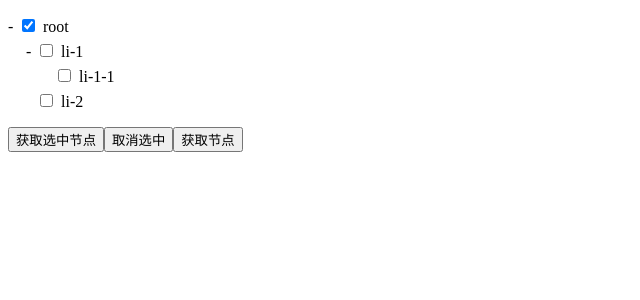
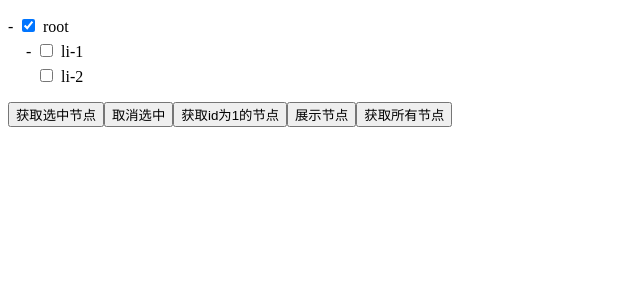
Before and after one commit to JianKang-Li/vue-tree, a Vue app: page / in a window 1280 px wide. Shown: the top 300 px of the page, without its empty margins (0-640 px from the left). Built offline with nearby package versions, Linux system fonts and the light colour scheme.

Commit message:
支持控制节点展示，和获取所有节点

```diff
--- a/src/App.vue
+++ b/src/App.vue
@@ -4,7 +4,9 @@
 
   <button @click="getSelect">获取选中节点</button>
   <button @click="cancelSelect">取消选中</button>
-  <button @click="getID1">获取节点</button>
+  <button @click="getID1">获取id为1的节点</button>
+  <button @click="showNode">展示节点</button>
+  <button @click="getAll">获取所有节点</button>
 </template>
 
 <script setup>
@@ -24,7 +26,8 @@ const nodes = ref([{
     children: [{
       id: 3,
       name: 'li-1-1',
-      checked: false
+      checked: false,
+      visible: false
     }]
   },
   {
@@ -35,7 +38,7 @@ const nodes = ref([{
 }])
 
 const cancelSelect = () => {
-  tree.value.changeItem(false, 0)
+  tree.value.changeItemChecked(false, 0)
 }
 
 const getID1 = () => {
@@ -43,7 +46,15 @@ const getID1 = () => {
   console.log(nodes)
 }
 
+const showNode = () => {
+  tree.value.changeNode(3, {visible: true})
+}
+
 const getSelect = () => {
   console.log(tree.value.getCheckedNodes())
 }
+
+const getAll = () => {
+  console.log(tree.value.getAllNodes())
+}
 </script>
--- a/src/components/Tree/Tree.vue
+++ b/src/components/Tree/Tree.vue
@@ -1,13 +1,13 @@
 <template>
   <ul ref="el" class="k-tree">
     <template v-for="(node, index) in nodes" :key="index">
-      <TreeItem :node="node" :options="options" :level="level" @change-check="changeItem"/>
+      <TreeItem :node="node" :options="options" :level="level" @change-check="changeItemChecked"/>
     </template>
   </ul>
 </template>
 
 <script setup>
-import { nextTick, ref, h, defineComponent, computed } from 'vue'
+import { ref, computed } from 'vue'
 import TreeItem from './TreeItem.vue'
 import { defaultOptions } from "./utils/util"
 
@@ -32,7 +32,7 @@ const level = computed(() => {
   return props.level + 1
 })
 
-const changeNode = (arr, id, node) => {
+const changeItem = (arr, id, node) => {
   for (let i = 0; i < arr.length; i++) {
     if (arr[i].id === id) {
       for(const key in node) {
@@ -41,7 +41,7 @@ const changeNode = (arr, id, node) => {
     }
 
     if (arr[i].children && arr[i].children.length) {
-      changeNode(arr[i].children, id, node)
+      changeItem(arr[i].children, id, node)
     }
   }
   return
@@ -64,8 +64,12 @@ const getNodes = (arr, key, value) => {
   return nodes
 }
 
-const changeItem = (status, id) => {
-  changeNode(nodes.value, id, {checked: status})
+const changeItemChecked = (status, id) => {
+  changeItem(nodes.value, id, {checked: status})
+}
+
+const changeNode = (id, op) => {
+  changeItem(nodes.value, id, op)
 }
 
 const getCheckedNodes = () => {
@@ -76,10 +80,16 @@ const getNodesByParams = (key, value) => {
   return getNodes(nodes.value, key, value)
 }
 
+const getAllNodes = () => {
+  return getNodes(nodes.value)
+}
+
 defineExpose({
   getCheckedNodes,
   getNodesByParams,
-  changeItem
+  changeItemChecked,
+  changeNode,
+  getAllNodes
 })
 </script>
 
--- a/src/components/Tree/TreeItem.vue
+++ b/src/components/Tree/TreeItem.vue
@@ -1,5 +1,5 @@
 <template>
-  <li :class="['k-tree-li', `k-tree-level-${props.level}`]">
+  <li v-show="show" :class="['k-tree-li', `k-tree-level-${props.level}`]">
     <span :class="[isParent? status ? 'open': 'close' : '', 'trigger-btn']" @click="changeStatus"></span>
     <input type="checkbox" v-show="options.showCheckBox" v-model="checked">
     <div class="k-tree-li-content">
@@ -47,6 +47,7 @@ const isParent = ref(node.value?.children?.length)
 const children = ref(node.value.children)
 const status = ref(options.status || true)
 const checked = ref(props.node.checked)
+const show = ref(props.node.visible !== false)
 
 const changeStatus = () => {
   status.value = !status.value
@@ -58,6 +59,7 @@ watch(() => checked.value, (val) => {
 
 watch(() => props.node, (val) => {
   checked.value = val.checked
+  show.value = val.visible !== false
 }, {
   deep: true
 })
```
